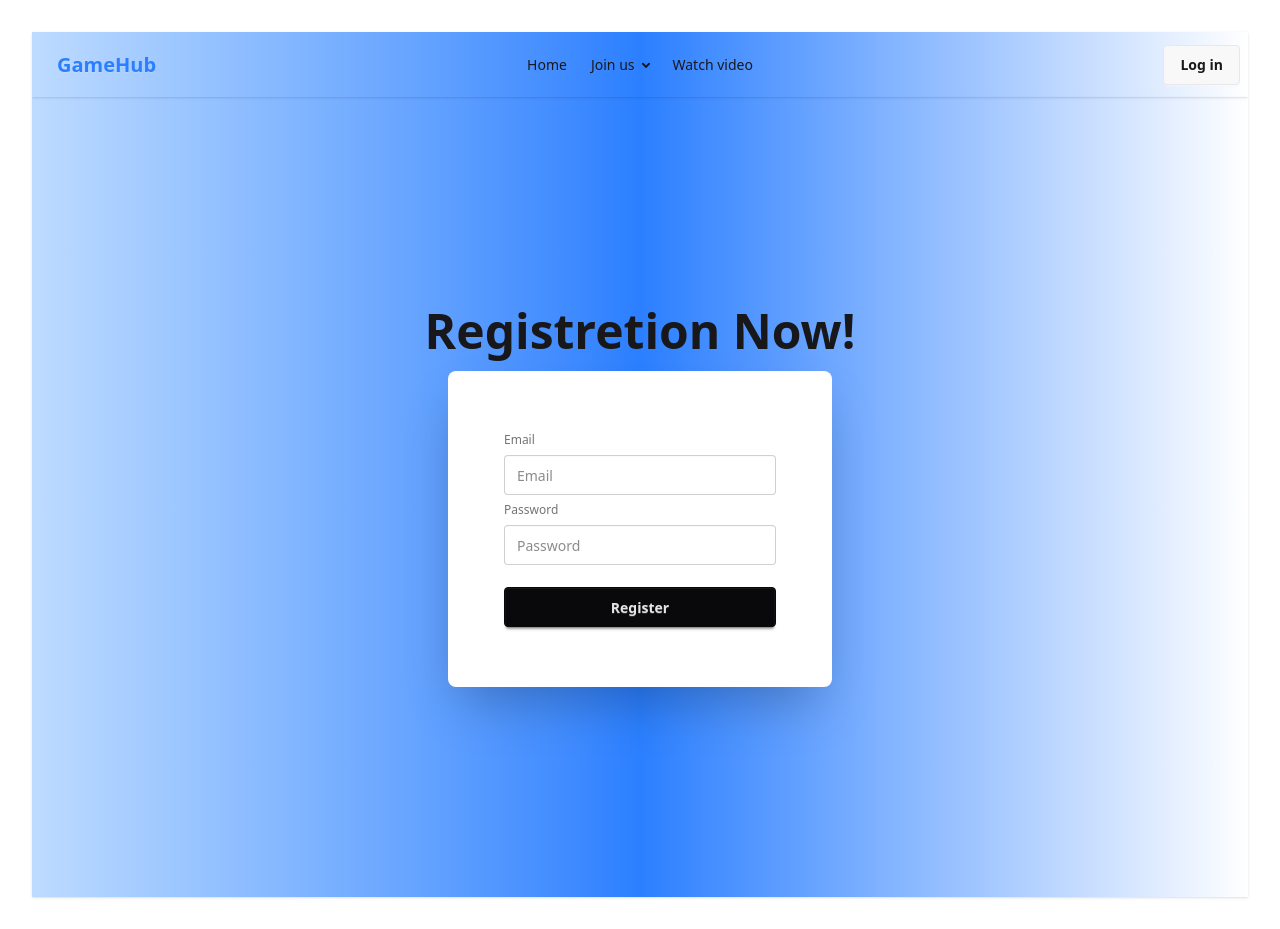
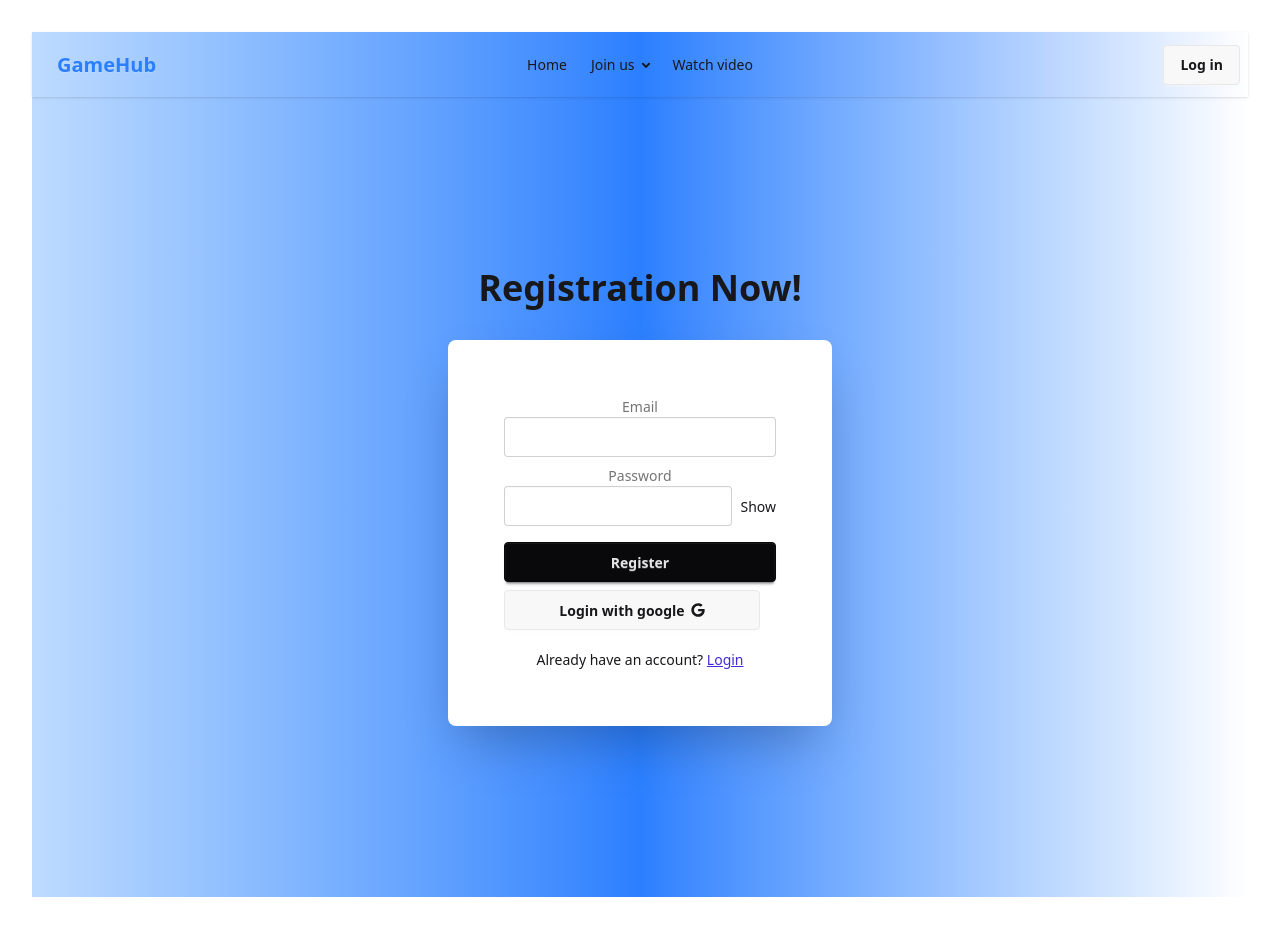
Before and after one commit to Ridwan346/assingment-9, a React (Vite) app: page /register in a window 1280 px wide. Built offline with nearby package versions, Linux system fonts and the light colour scheme.

Commit message:
third commit

```diff
--- a/package.json
+++ b/package.json
@@ -14,6 +14,7 @@
     "firebase": "^12.8.0",
     "react": "^19.2.0",
     "react-dom": "^19.2.0",
+    "react-icons": "^5.5.0",
     "react-router": "^7.12.0",
     "react-slick": "^0.31.0",
     "slick-carousel": "^1.8.1",
--- a/src/LogIn/Register.jsx
+++ b/src/LogIn/Register.jsx
@@ -1,67 +1,82 @@
 import React, { useState } from 'react';
-import { createUserWithEmailAndPassword,  } from 'firebase/auth';
-import { auth } from './email';
+import { createUserWithEmailAndPassword, sendEmailVerification } from 'firebase/auth';
+import { auth } from './firebase.cofig';
 import { Link } from 'react-router';
-import { sendEmailVerification } from 'firebase/auth';
-
+import { FaGoogle } from 'react-icons/fa';
 
 const Register = () => {
-  let [error ,seterror] =useState('')
-    let [sucsess ,setsucsess] =useState('')
-    let [showPass ,setshowPass] =useState('')
+  const [error, setError] = useState('');
+  const [success, setSuccess] = useState(false);
+  const [showPass, setShowPass] = useState(false);
 
-    let handleSubmit = (e) =>{
+  const handleSubmit = (e) => {
     e.preventDefault();
-          let email = e.target.email.value;
-          let password =e.target.pass.value;
-        console.log("submit", email ,password)
-        let carecter =/^(?=.*[A-Za-z])(?=.*\d).{6,}$/;
-       if(!carecter.test(password)){
-        seterror('must be 6')
+
+    const email = e.target.email.value;
+    const password = e.target.pass.value;
+
+    const pattern = /^(?=.*[A-Za-z])(?=.*\d).{6,}$/;
+
+    if (!pattern.test(password)) {
+      setError('Password must be at least 6 characters and contain letters & numbers');
       return;
     }
 
-        setsucsess(false)
-        seterror('')
-        createUserWithEmailAndPassword(auth ,email ,password)
+    setError('');
+    setSuccess(false);
+
+    createUserWithEmailAndPassword(auth, email, password)
       .then(result => {
-            console.log(result.user)
-            setsucsess(true)
+        setSuccess(true);
         e.target.reset();
-            sendEmailVerification(result.user)
-            .then(()=>{
-              alert('verify your email')
+
+        sendEmailVerification(result.user).then(() => {
+          alert('Please verify your email');
+        });
       })
-        })
-        .catch(error =>{
-            console.log('error hapen' ,error.message)
-            seterror(error.message)
-        })
-    }
-   let handlePass = (e) =>{
-    e.preventDefault()
-      setshowPass(!showPass)
-    }
+      .catch(err => {
+        setError(err.message);
+      });
+  };
+
   return (
-        <div>
-            <div className="hero bg-gradient-to-r from-blue-200 via-blue-500 to white shadow-sm min-h-screen">
-  <div className="hero-content flex-col ">
-    <div className="text-center lg:text-left">
-      <h1 className="text-5xl text-center font-bold">Registretion Now!</h1>
+    <div className="hero bg-gradient-to-r from-blue-200 via-blue-500 to-white min-h-screen">
+      <div className="hero-content flex-col">
+        <h1 className="text-4xl font-bold mb-4">Registration Now!</h1>
 
+        <div className="card bg-base-100 w-full max-w-sm shadow-2xl">
+          <div className="card-body">
+            <form onSubmit={handleSubmit}>
+              <label className="label">Email</label>
+              <input type="email" name="email" className="input" required />
+
+              <label className="label mt-2">Password</label>
+              <div className="flex gap-2">
+                <input
+                  type={showPass ? "text" : "password"}
+                  name="pass"
+                  className="input flex-1"
+                  required
+                />
+                <button
+                  type="button"
+                  onClick={() => setShowPass(!showPass)}
+                >
+                  {showPass ? "Hide" : "Show"}
+                </button>
               </div>
-    <div className="card bg-base-100 w-full max-w-sm shrink-0 shadow-2xl">
-      <div className="card-body">
-        <fieldset className="fieldset">
-          <label className="label">Email</label>
-          <input type="email" className="input" placeholder="Email" />
-          <label className="label">Password</label>
-          <input type="password" className="input" placeholder="Password" />
 
-          <button className="btn btn-neutral mt-4">Register</button>
-        </fieldset>
+              {error && <p className="text-red-500 text-sm mt-2">{error}</p>}
+              {success && <p className="text-green-500 text-sm mt-2">Registration successful!</p>}
 
-      </div>
+              <button className="btn btn-neutral mt-4 w-full">
+                Register
+              </button>
+            </form>
+            <button className="btn btn-wide">Login with google <FaGoogle></FaGoogle></button>
+            <p className="text-sm mt-3">
+              Already have an account? <Link className="link link-primary" to="/login">Login</Link>
+            </p>
           </div>
         </div>
       </div>
--- a/src/LogIn/firebase.cofig.js
+++ b/src/LogIn/firebase.cofig.js
@@ -1,5 +1,6 @@
 // Import the functions you need from the SDKs you need
 import { initializeApp } from "firebase/app";
+import { getAuth } from "firebase/auth"; //
 // TODO: Add SDKs for Firebase products that you want to use
 // https://firebase.google.com/docs/web/setup#available-libraries
 
```
Also changed, not shown: 1 other file (tests, documents, lock files or other folders). Lines whose indentation alone changed are shown as unchanged.
